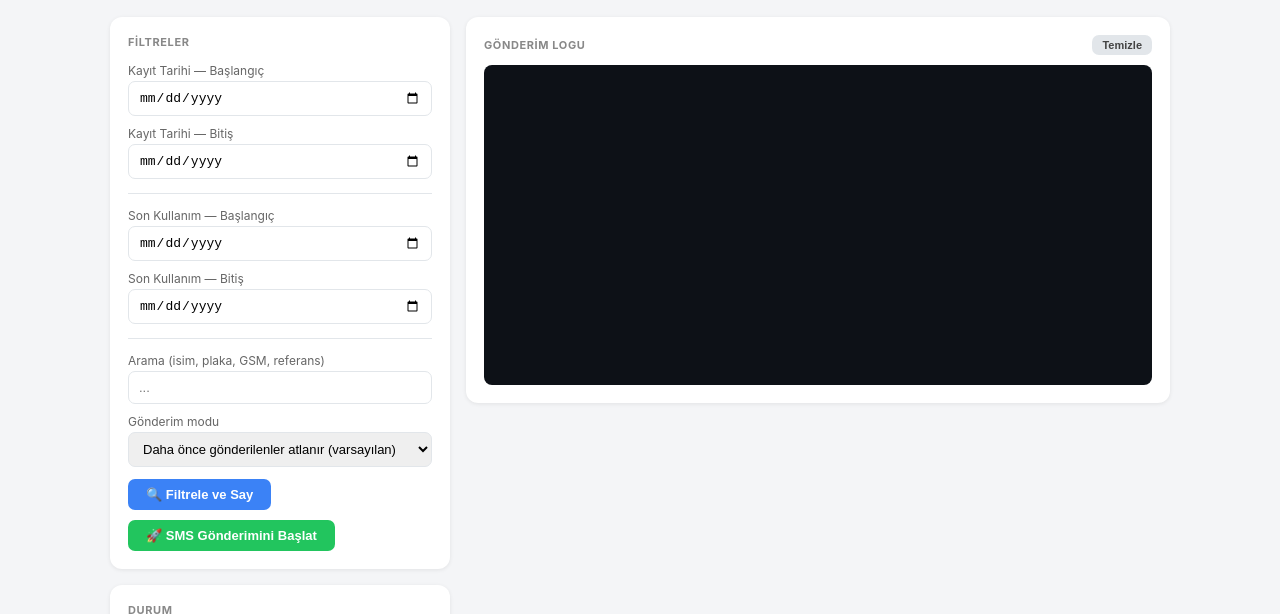
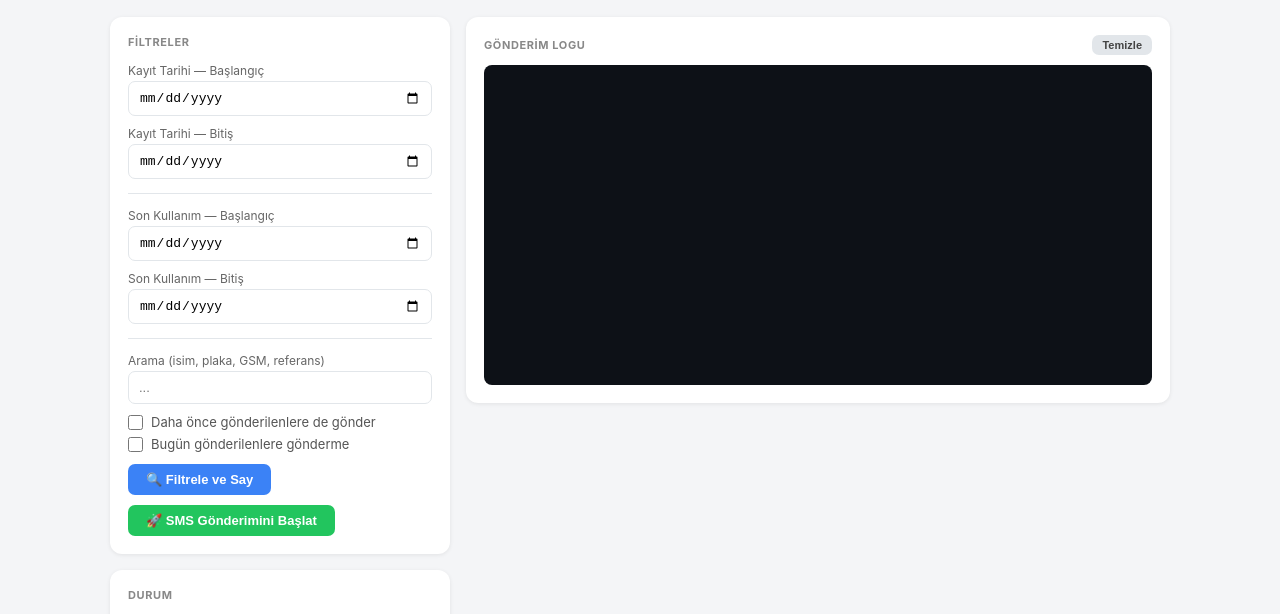
Before and after one commit to taximugur/onay.taxim.cab, a website: page src/dashboard/public/index.html in a window 1280 px wide. Both pictures are taken after a click on the element "📨 SMS Gönder". Shown: the part 107-721 px from the top of the page. Drawn offline with nearby package versions, Linux system fonts and the light colour scheme; no server answers.

Commit message:
auto: iki checkbox (resend + blockToday) → blockMode kombinasyonu Sat Mar 14 12:42:25 +03 2026

```diff
--- a/src/dashboard/public/index.html
+++ b/src/dashboard/public/index.html
@@ -188,12 +188,14 @@ input:focus,textarea:focus{border-color:var(--yellow);box-shadow:0 0 0 3px rgba(
       <label class="field-label">Arama (isim, plaka, GSM, referans)</label>
       <input type="text" id="sms-search" placeholder="...">
 
-      <label class="field-label">Gönderim modu</label>
-      <select id="sms-blockmode">
-        <option value="all">Daha önce gönderilenler atlanır (varsayılan)</option>
-        <option value="today">Yalnızca bugün gönderilenler atlanır</option>
-        <option value="none">Tümüne gönder (öncekiler dahil)</option>
-      </select>
+      <label style="display:flex;align-items:center;gap:8px;margin-top:10px;font-size:13px;cursor:pointer;color:#555">
+        <input type="checkbox" id="sms-resend" style="width:15px;height:15px;cursor:pointer">
+        Daha önce gönderilenlere de gönder
+      </label>
+      <label style="display:flex;align-items:center;gap:8px;margin-top:6px;font-size:13px;cursor:pointer;color:#555">
+        <input type="checkbox" id="sms-blocktoday" style="width:15px;height:15px;cursor:pointer">
+        Bugün gönderilenlere gönderme
+      </label>
 
       <div class="btn-row" style="margin-top:12px">
         <button class="btn btn-blue" id="btn-sms-count" onclick="smsCount()">🔍 Filtrele ve Say</button>
@@ -495,7 +497,8 @@ function getSmsFilters() {
     sonStart:   document.getElementById('sms-son-start').value,
     sonEnd:     document.getElementById('sms-son-end').value,
     search:     document.getElementById('sms-search').value,
-    blockMode:  document.getElementById('sms-blockmode').value,
+    blockMode:  (document.getElementById('sms-resend').checked && document.getElementById('sms-blocktoday').checked) ? 'today'
+                : document.getElementById('sms-resend').checked ? 'none' : 'all',
   };
 }
 
```
